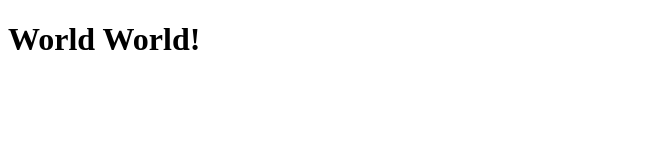
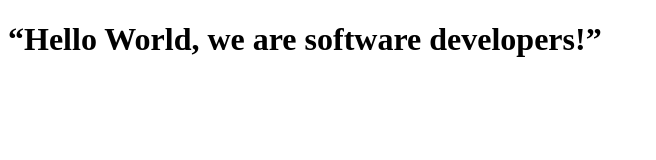
Before and after one commit to moss152/MandlaAndSodeeq, a plain HTML site: page index.html in a window 1280 px wide. Shown: the whole page, without its empty margins (0-656 px from the left). Drawn offline with Linux system fonts and the light colour scheme.

Commit message:
second commit

```diff
--- a/index.html
+++ b/index.html
@@ -8,7 +8,7 @@
 </head>
 
 <body>
-  <h1>World World!</h1>
+  <h1>“Hello World, we are software developers!” </h1>
   <script src="js/index.js"></script>
 </body>
 
```
